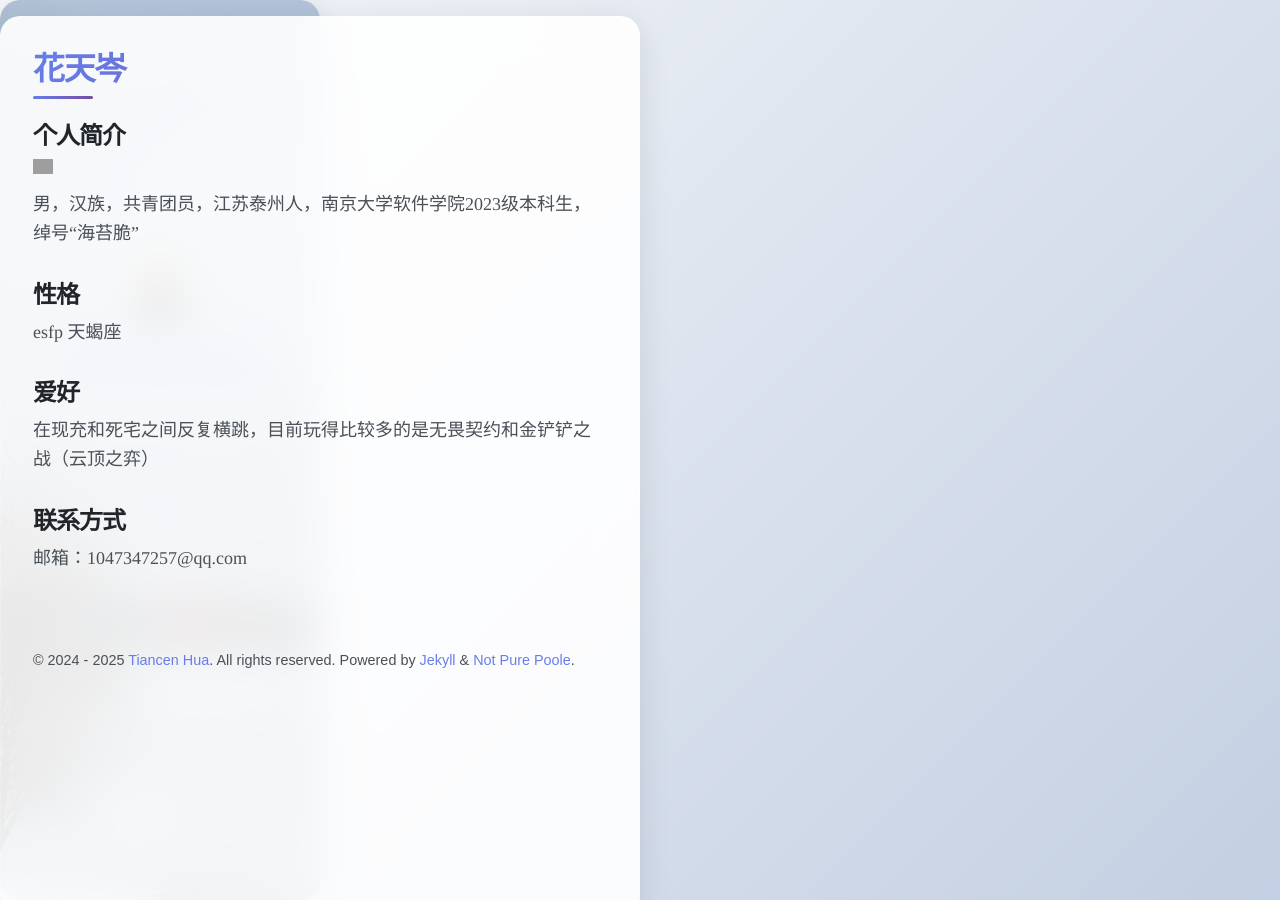
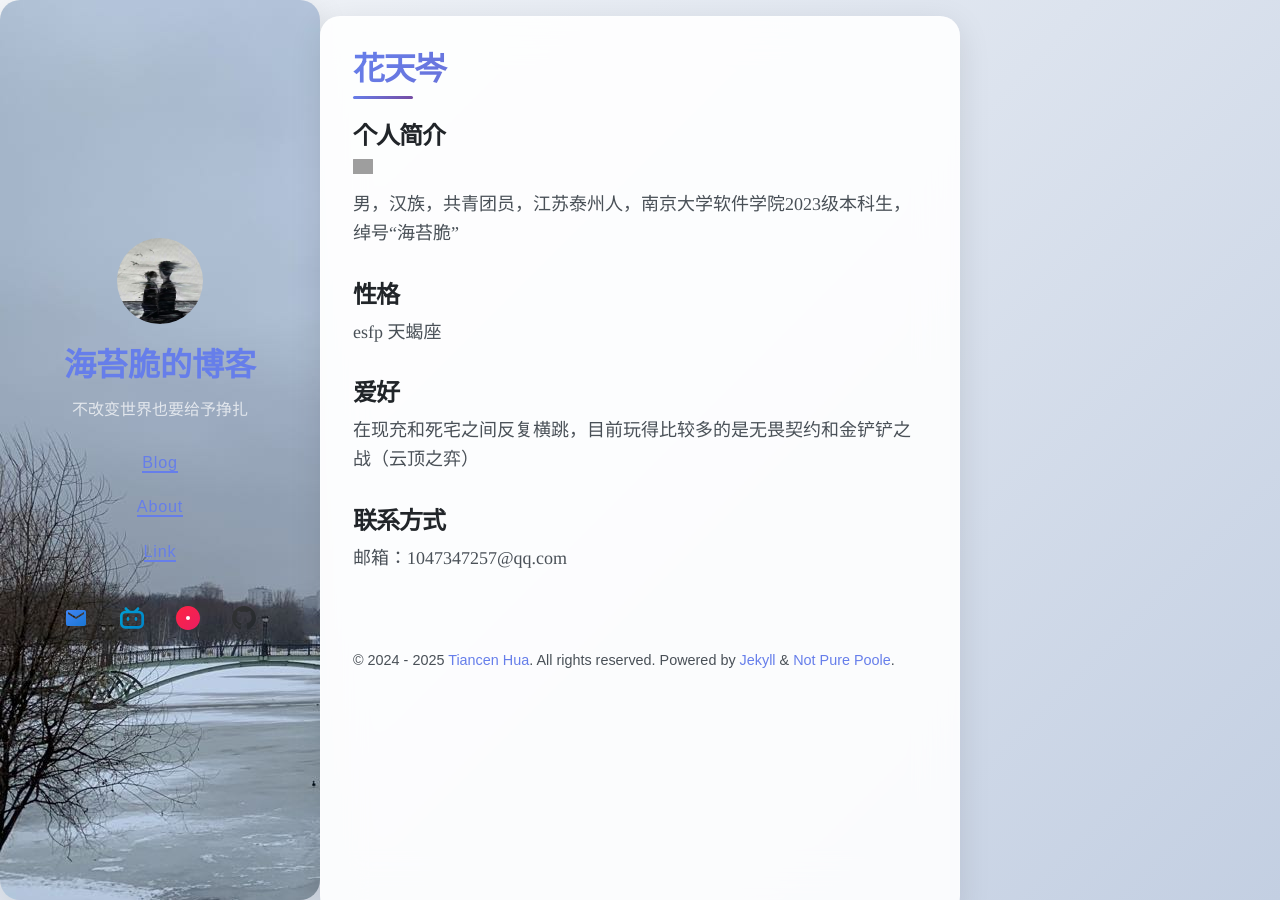
Before and after one commit to Huatiancen/Huatiancen.github.io, a Jekyll site: the page built from about.md, in a window 1280 px wide and 900 px high. Built offline with Jekyll 4.4.1, drawn with Linux system fonts in a browser that asks for light colours; nearby versions of some CDN libraries; grey boxes are pictures that could not be loaded.

Commit message:
修复内页布局问题：确保内容区域正确的margin-left避免与侧边栏重合

```diff
--- a/_sass/_global-beautify.scss
+++ b/_sass/_global-beautify.scss
@@ -38,9 +38,18 @@ body:not(.home) .content {
   backdrop-filter: blur(20px);
   border: 1px solid rgba(255, 255, 255, 0.2);
   border-radius: 20px;
-  margin: 1rem 0;
+  /* 移动端的margin */
+  margin-top: 1rem;
+  margin-bottom: 1rem;
   padding: 2rem;
   box-shadow: 0 8px 32px rgba(0, 0, 0, 0.1);
+}
+
+/* 桌面端确保正确的布局 */
+@media (min-width: 48rem) {
+  body:not(.home) .content {
+    margin-left: 25% !important; /* 确保不被覆盖 */
+  }
 }
 
 /* 侧边栏美化 - 仅对非首页生效 */
```
